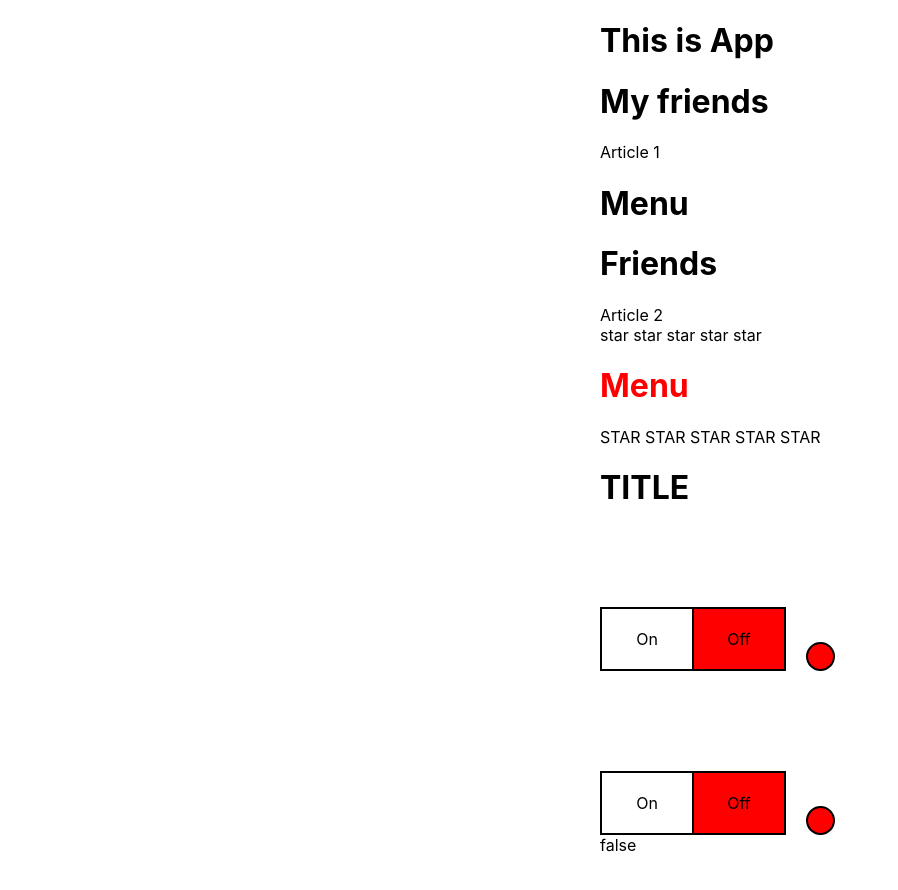
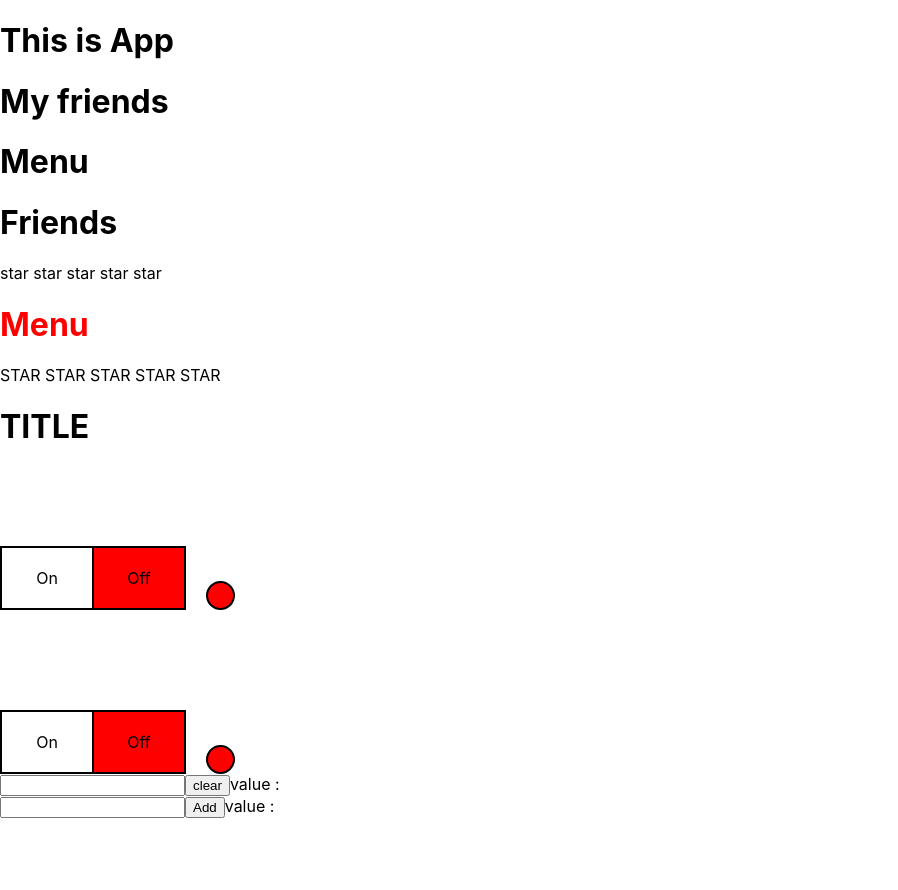
Before and after one commit to IgorFilin/react-kabzda-kak-prosto, a React (Create React App) app: page / in a window 1280 px wide. Shown: the top 890 px of the page, without its empty margins (0-898 px from the left). After the commit the page ends 818 px from the top, so only its background shows below. Built offline with nearby package versions, Linux system fonts and the light colour scheme.

Commit message:
Uncontrolled input (12)

```diff
--- a/src/App.module.css
+++ b/src/App.module.css
@@ -1,4 +1,2 @@
 .content {
-    margin-left:600px;
-    margin-bottom: 200px;
 }
--- a/src/App.tsx
+++ b/src/App.tsx
@@ -1,4 +1,4 @@
-import React, {useState} from 'react';
+import React, {ChangeEvent, useRef, useState} from 'react';
 import classes from './App.module.css';
 import OnOff from "./components/OnOff/OnOff";
 import UncontrolledAccordion from "./components/UncontrolledAccordion/UncontrolledAccordion";
@@ -6,10 +6,8 @@
 import Accordion from "./components/Accordion/Accordion";
 import {Rating} from "./components/Rating/Rating";
 import UncontrolledOnOff from "./components/UncontrolledOnOff/UncontrolledOnOff";
+import {PageTitle} from "./components/PageTitle/PageTitle";
 
-type PageTitlePropsType = {
-    title: string
-}
 export type TypeFilter = false | true
 
 export type RatingType = 0 | 1 | 2 | 3 | 4 | 5
@@ -17,43 +15,59 @@
 function App() {
 
     const [rating, setRating] = useState<RatingType>(0)
-    const [accordion,setAccordion] = useState<boolean>(false)
-    const [filtered,setFiltered] = useState(false)
-
+    const [accordion, setAccordion] = useState<boolean>(false)
+    const [filtered, setFiltered] = useState(false)
 
 
     return (
         <div className={classes.content}>
-            <div><PageTitle title={'This is App'}/>
-                <PageTitle title={'My friends'}/>
-            </div>
-            Article 1
-            <div>
-                <Accordion titleValue={'Menu'} setAccordion={()=> setAccordion(!accordion)} accordion={accordion}/>
-                <Accordion titleValue={'Friends'}  setAccordion={()=> setAccordion(!accordion)} accordion={accordion}/>
-            </div>
-            Article 2
-            <div>
-                <Rating value={rating} setRating={setRating}/>
-
-            </div>
-
-            <div>
-                <UncontrolledAccordion titleValue={'Menu'}/>
-            </div>
-            <div><UncontrolledRating/></div>
-            <Accordion titleValue={'TITLE'}  setAccordion={()=> setAccordion(!accordion)} accordion={accordion}/>
-            <OnOff filtered={filtered} setFiltered={setFiltered} />
-            <UncontrolledOnOff onChange={setFiltered}/>{filtered.toString()}
+            <PageTitle title={'This is App'}/>
+            <PageTitle title={'My friends'}/>
+            <Accordion titleValue={'Menu'} setAccordion={() => setAccordion(!accordion)} accordion={accordion}/>
+            <Accordion titleValue={'Friends'} setAccordion={() => setAccordion(!accordion)} accordion={accordion}/>
+            <Rating value={rating} setRating={setRating}/>
+            <UncontrolledAccordion titleValue={'Menu'}/>
+            <UncontrolledRating/>
+            <Accordion titleValue={'TITLE'} setAccordion={() => setAccordion(!accordion)} accordion={accordion}/>
+            <OnOff filtered={filtered} setFiltered={setFiltered}/>
+            <UncontrolledOnOff onChange={setFiltered}/>
+            <InputControlledValue/>
+            <div><InputControlledValueRef/></div>
         </div>
 
     );
 }
 
-function PageTitle(props: PageTitlePropsType) {
 
-    return <div><h1>{props.title}</h1></div>
-}
+export default App;
 
 
-export default App;
+export const InputControlledValue = () => {
+    const [value, setValue] = useState('')
+
+    const onChangeHandler = (e: ChangeEvent<HTMLInputElement>) => {
+        setValue(e.currentTarget.value)
+    }
+    const onClickHandler = () =>{
+        setValue('')
+    }
+
+    return (<><input value={value} onChange={onChangeHandler}/><button onClick={onClickHandler}>clear</button>value : {value}</>)
+
+}
+export const InputControlledValueRef = () => {
+
+    const [value, setValue] = useState('')
+    const valueInputRef = useRef<HTMLInputElement>(null)
+    const onClickHandler = () => {
+       let el = valueInputRef.current as HTMLInputElement
+        setValue(el.value)
+
+    }
+
+
+    return (<><input ref={valueInputRef}/>
+        <button onClick={onClickHandler}>Add</button>
+        value : {value}</>)
+
+}
--- /dev/null
+++ b/src/components/PageTitle/PageTitle.tsx
@@ -0,0 +1,10 @@
+import React from "react";
+
+type PageTitlePropsType = {
+    title: string
+}
+
+export function PageTitle(props: PageTitlePropsType) {
+
+    return <div><h1>{props.title}</h1></div>
+}
```
Also changed, not shown: 1 other file (tests, documents, lock files or other folders).
